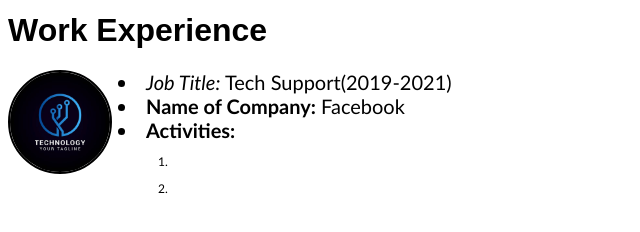
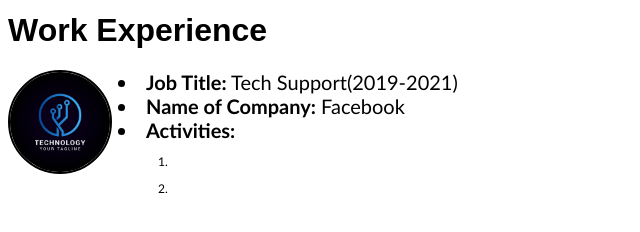
Before and after one commit to RONJAY123/Salvaleon, a plain HTML site: page index.html in a window 1280 px wide. Shown: the part 526-758 px from the top of the page, 0-640 px from the left. Drawn offline with Linux system fonts and the light colour scheme.

Commit message:
Update index.html

```diff
--- a/index.html
+++ b/index.html
@@ -29,7 +29,7 @@
 </div>
 
 <div class="experience">
-<li><i> Job Title:</i> Tech Support(2019-2021) </li>
+<li><b> Job Title:</b> Tech Support(2019-2021) </li>
 <li><b>  Name of Company:</b> Facebook  </li>
 <li><b>  Activities:</b> </li>
 <p>1. </p>
```
